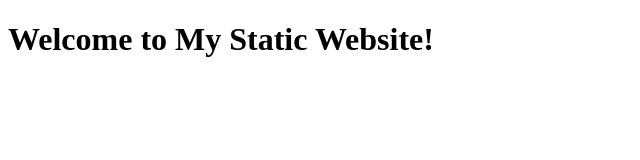
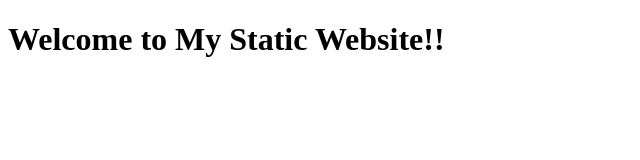
Before and after one commit to josh-egan/github-pages-skeleton, a plain HTML site: page index.html in a window 1280 px wide. Shown: the full height of the page, 0-640 px from the left. Drawn offline with Linux system fonts and the light colour scheme.

Commit message:
update gh-pages 2016-06-25T06:01:23.977Z

```diff
--- a/index.html
+++ b/index.html
@@ -5,6 +5,6 @@
 </head>
 
 <body>
-  <h1>Welcome to My Static Website!</h1>
+  <h1>Welcome to My Static Website!!</h1>
 </body>
 </html>
```
